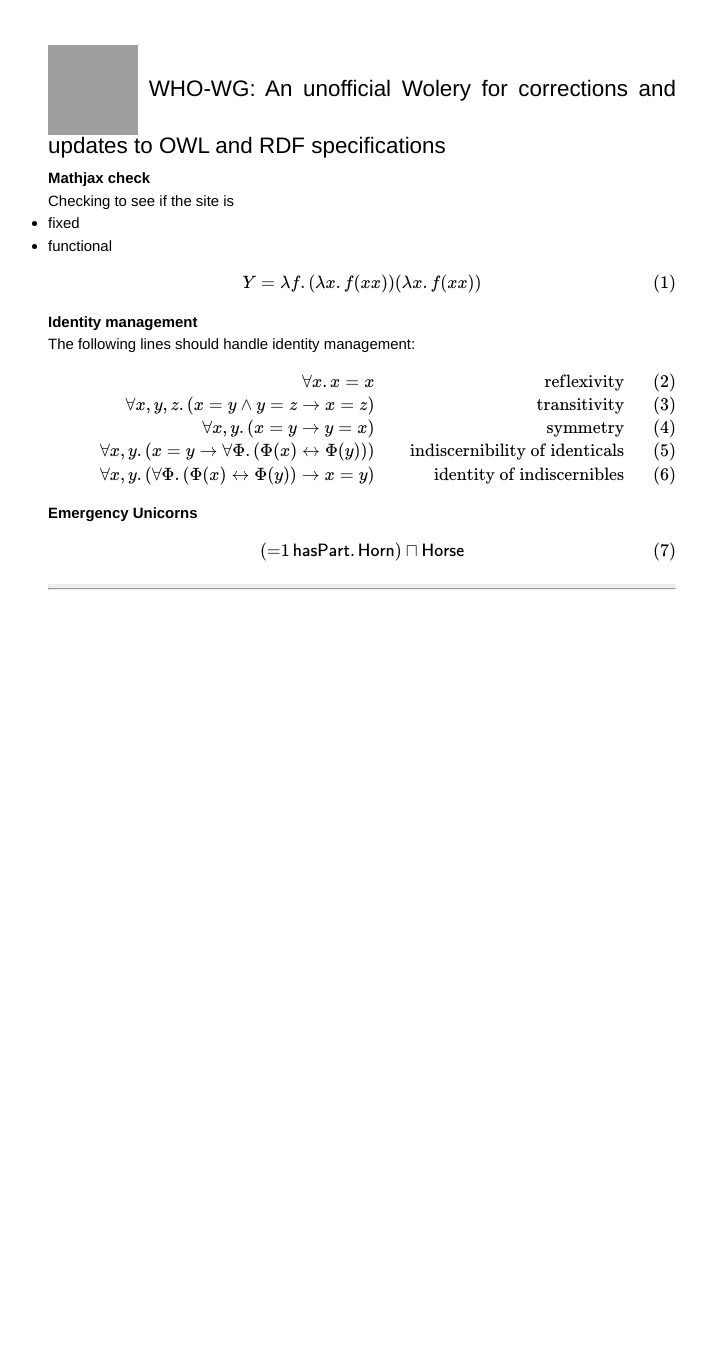
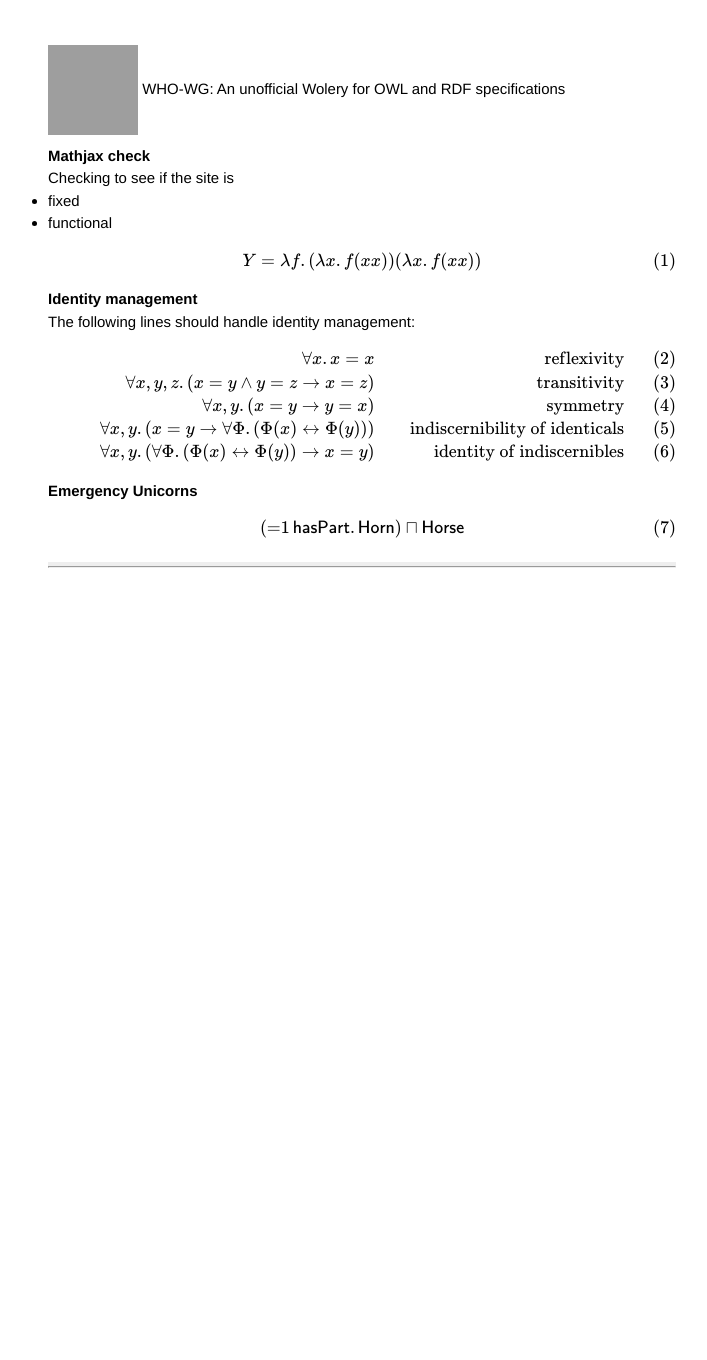
Before and after one commit to WHO-WG/WHO-WG.github.io, a Jekyll site: the page built from index.html, in a window 1280 px wide. Shown: the whole page, without its empty margins (278-985 px from the left). Built offline with Jekyll 4.4.1, drawn with Linux system fonts in a browser that asks for light colours; Markdown is read by kramdown in place of the engine named in the settings; formulas are drawn with MathJax 3; after the commit the page ends 1338 px from its top, so only the background shows below that; grey boxes are pictures that could not be loaded.

Commit message:
header change

```diff
--- a/_layouts/default.html
+++ b/_layouts/default.html
@@ -23,7 +23,7 @@
           <div class="header">
 	    <img src="{{site.github.owner_gravatar_url}}"style="width:
           90px; vertical-align: middle;"/> WHO-WG: An unofficial
-          Wolery for corrections and updates to OWL and RDF specifications
+          Wolery for OWL and RDF specifications
           </div>
 
           {{ content }}
--- a/css/main.css
+++ b/css/main.css
@@ -69,7 +69,7 @@ a:visited { color: #a0a; }
 }
 .header {
   vertical-align: middle;
-  font-size: 150%;
+  font-size: 100%;
   padding-bottom: 10px;
 }
 .title {
```
